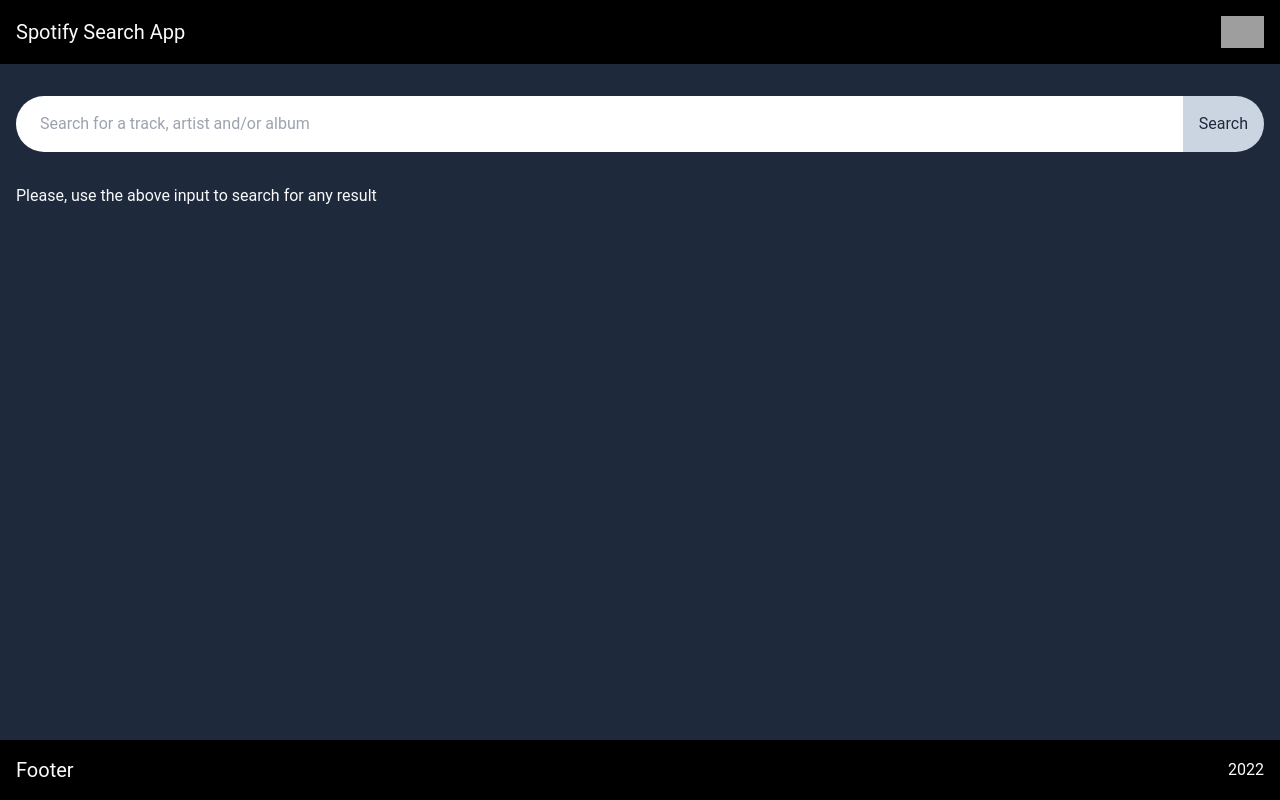
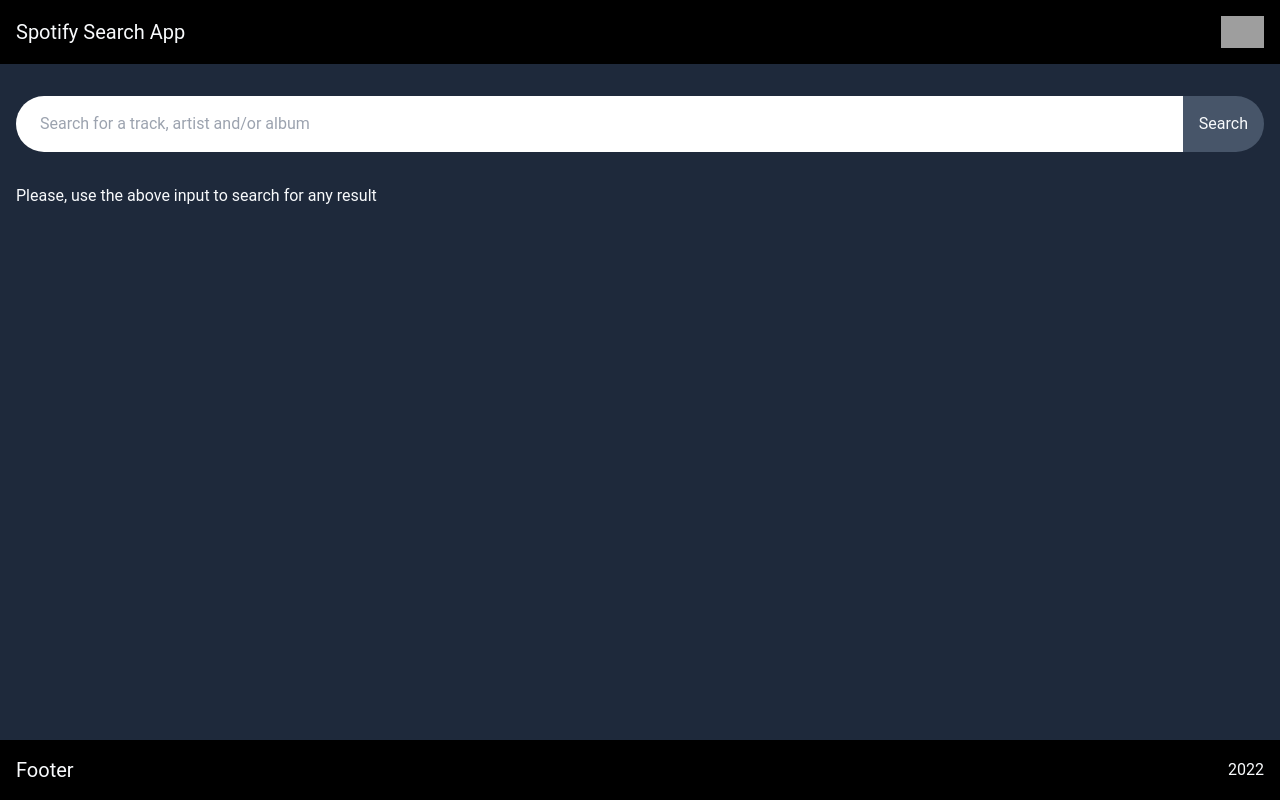
Before and after one commit to VictorMerino/spotify-search-nuxt, a Nuxt app: page / in a window 1280 px wide. Built offline with nearby package versions, Linux system fonts and the light colour scheme; grey boxes are pictures that could not be loaded.

Commit message:
Little bg adjustment

```diff
--- a/components/SearchBox.vue
+++ b/components/SearchBox.vue
@@ -20,7 +20,7 @@
         placeholder="Search for a track, artist and/or album"
         class="search-input rounded-l-full py-2 px-6 flex-1 text-slate-800 focus-visible:outline-none" />
       <button
-        class="search-btn rounded-r-full p-4 bg-slate-300 text-slate-800"
+        class="search-btn rounded-r-full p-4 bg-slate-600 text-slate-50"
         data-testid="search-btn"
         @click.prevent="searchText">
         Search
```
